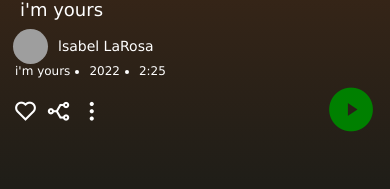
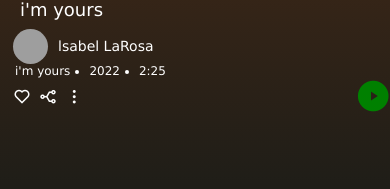
Before and after one commit to Rohitrathore987/MUSIC-PAGE, a plain HTML site: page index.html in a window 390 px wide. Shown: the part 169-358 px from the top of the page. Drawn offline with nearby package versions, Linux system fonts and the light colour scheme; grey boxes are pictures that could not be loaded.

Commit message:
page update

```diff
--- a/style.css
+++ b/style.css
@@ -74,12 +74,12 @@
     justify-content: space-between;
 }
 .topbl i{
-    font-size: 25px;
+    font-size: 18px;
     font-weight: 400;
 
 }
 .topbr i{
-    font-size: 50px;
+    font-size: 35px;
     font-weight: 800;
     color: green;
     margin-right: 5px;
@@ -161,7 +161,7 @@
     }
     #top{
         width: 100%;
-        height: 40%;
+        height: 38%;
 
     }
 
@@ -184,20 +184,20 @@
     }
     #bottom{
         width: 100%;
-        height: 60%;
+        height: 62%;
 
     }
     .topbl i{
         margin-left: 3px;
     }
     .topbr i{
-        margin-right: 5px;
+        margin-right: -10px;
     }
 
 }
 @media (max-width:550px){
     .topb{
-        margin-top: 5px;
+
     }
     .bbottom{
         margin-top: 2px;
```
